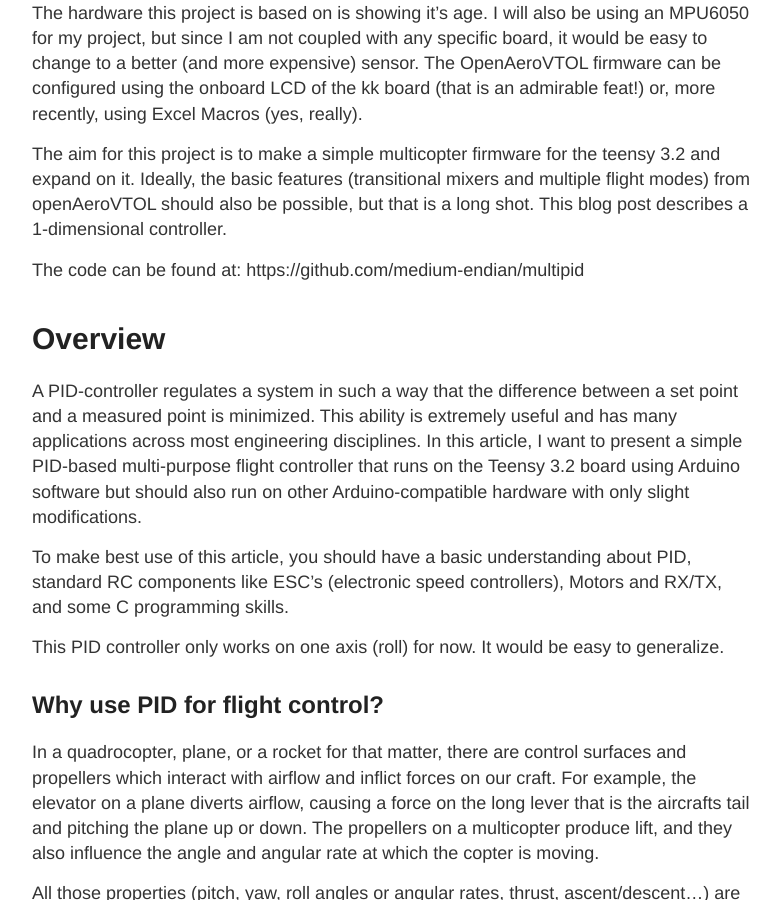
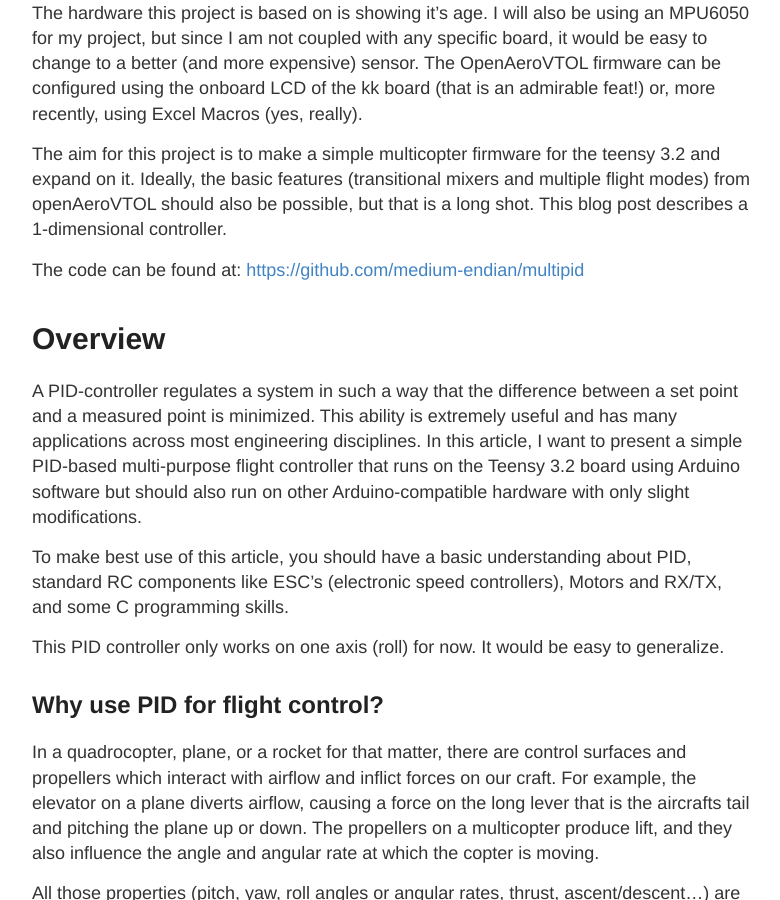
Before and after one commit to barafael/barafael.github.io, a Jekyll site: the page built from _posts/2017-11-05-Arduino-based-PID-flight-controller.md, in a window 1280 px wide and 900 px high, scrolled down 634 px. Shown: the whole window, without its empty margins (248-1028 px from the left). Built offline with Jekyll 4.4.1, drawn with Linux system fonts in a browser that asks for light colours; our own code applies the rules of GitHub Pages for plain Markdown files; some of the changed lines change nothing that is shown.

Commit message:
code link

```diff
--- a/_posts/2017-11-05-Arduino-based-PID-flight-controller.md
+++ b/_posts/2017-11-05-Arduino-based-PID-flight-controller.md
@@ -20,7 +20,7 @@
 The aim for this project is to make a simple multicopter firmware for the teensy 3.2 and expand on it.
 Ideally, the basic features (transitional mixers and multiple flight modes) from openAeroVTOL should also be possible, but that is a long shot. This blog post describes a 1-dimensional controller.
 
-The code can be found at: https://github.com/medium-endian/multipid
+The code can be found at: [https://github.com/medium-endian/multipid](https://github.com/medium-endian/multipid)
 
 # Overview
 
```
